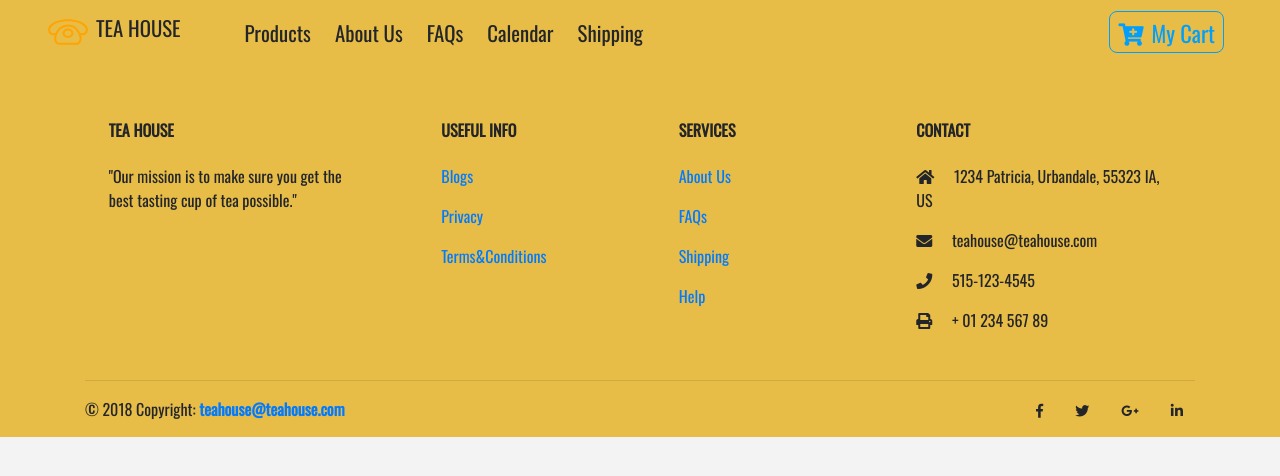
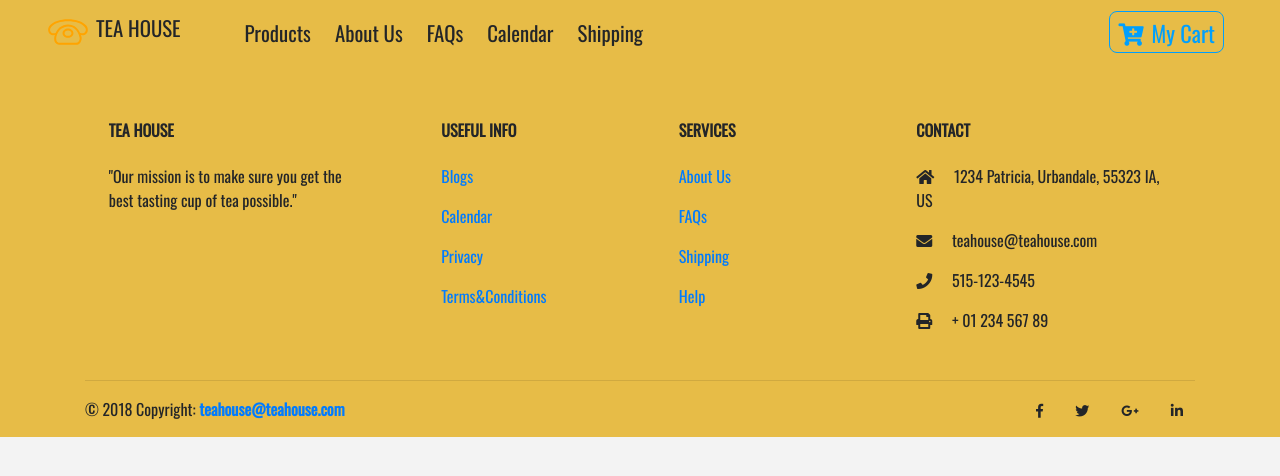
Before and after one commit to maihuynh91/react-tea-shop, a React (Create React App) app: page /blog in a window 1280 px wide. Shown: the top 476 px of the page. Built offline with nearby package versions, Linux system fonts and the light colour scheme.

Commit message:
add calendar footer

```diff
--- a/src/components/Footer.js
+++ b/src/components/Footer.js
@@ -23,6 +23,9 @@ export default class Footer extends Component {
               <h6 className="text-uppercase mb-4 font-weight-bold">Useful Info</h6>
               <p>
                 <Link to="/blog">Blogs</Link>
+              </p>
+              <p>
+                <Link to="/calendar">Calendar</Link>
               </p>
 
               <p>
```
